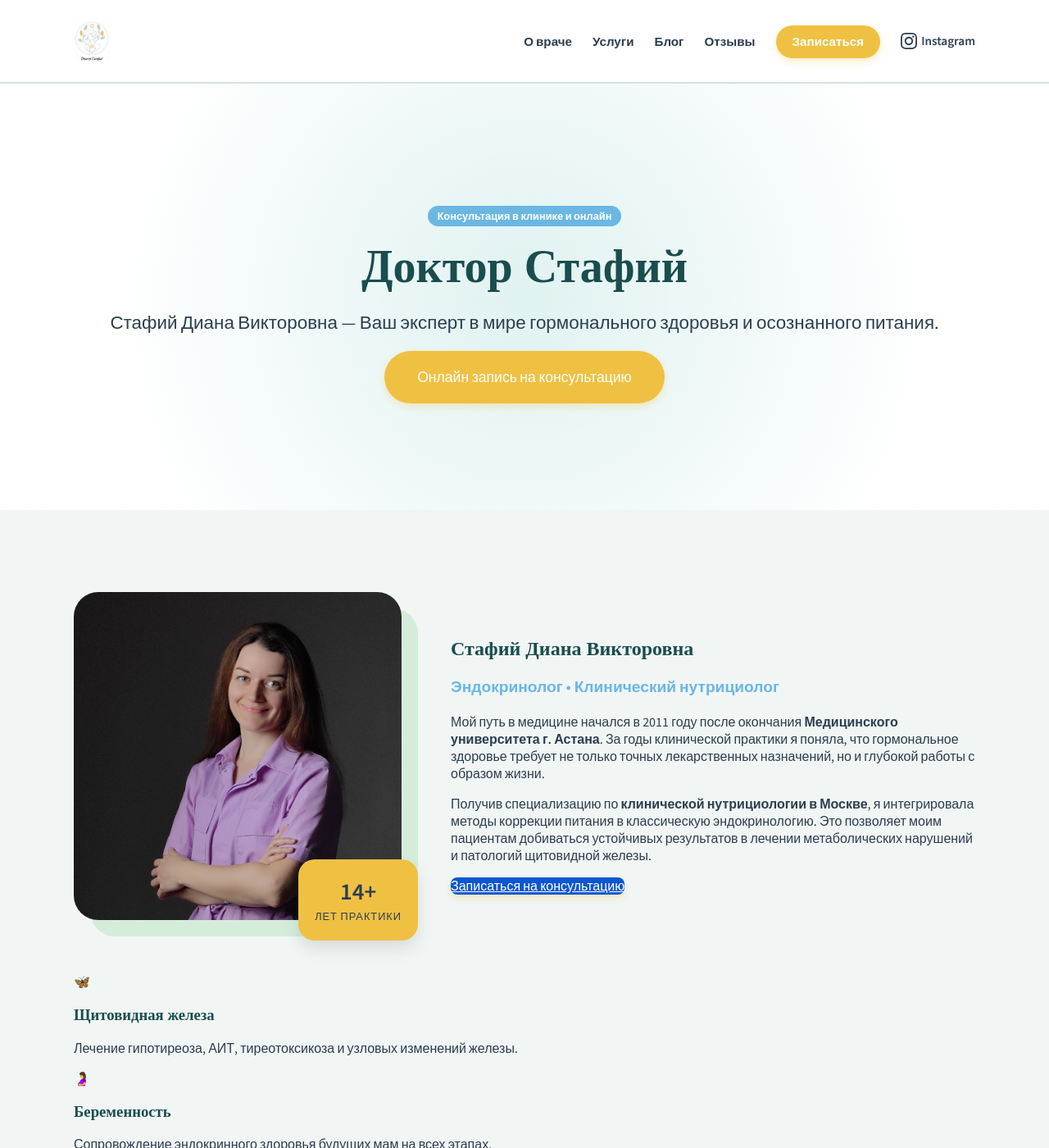
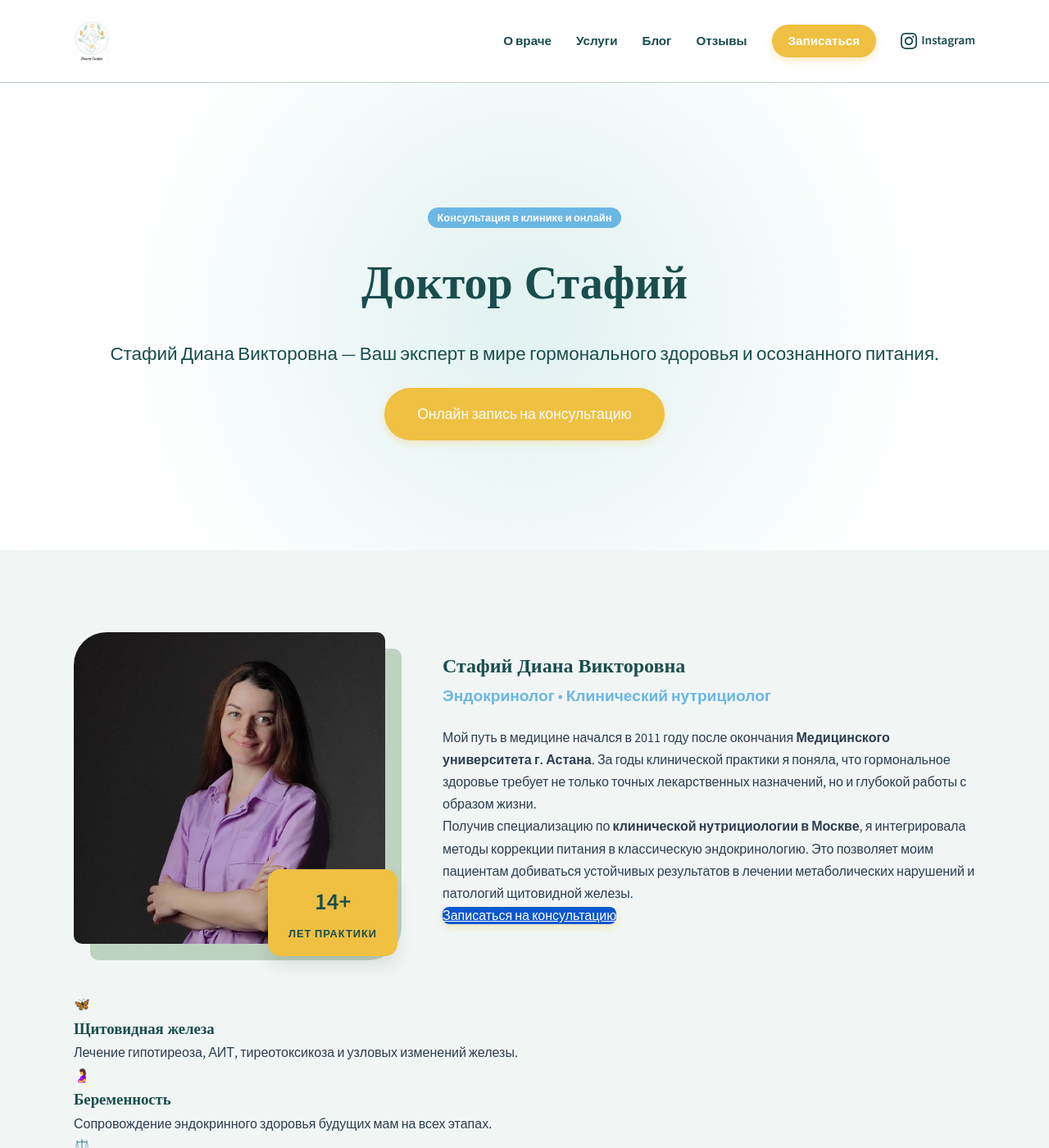
Before and after one commit to gosubv/doctorstafij, a Jekyll site: the page built from index.md, in a window 1280 px wide and 1400 px high. Shown: the whole window at 82% size. Built offline with Jekyll 4.4.1, drawn with Linux system fonts in a browser that asks for light colours.

Commit message:
Update style.css

```diff
--- a/assets/css/style.css
+++ b/assets/css/style.css
@@ -1,86 +1,44 @@
-oot {
-
+root {
     --primary: #1a4d4d;      /* Глубокий сине-зеленый */
-
     --accent: #7fc8b4;       /* Мятный */
-
     --bg-light: #f8faf9;
-
     --font-heading: 'Libre Baskerville', serif;
-
     --font-body: 'Source Sans 3', sans-serif;
-
     --primary-dark: #1a4d4d;
-
     --accent-mint: #7fc8b4;
-
     --text-light: #e0f2f1;
-
-}
-
-
+}
 
 html { scroll-behavior: smooth; } /* Плавный скролл одной строкой */
 
-
-
 body {
-
     font-family: var(--font-body);
-
     margin: 0;
-
     background: linear-gradient(135deg, #ffffff 0%, #f0f7f5 100%);
-
     color: #334e4e;
-
-}
-
-
+}
 
 /* Эффект анимации появления */
-
 section {
-
     opacity: 0;
-
     transform: translateY(30px);
-
     transition: all 0.8s ease-out;
-
     padding: 100px 0;
-
-}
-
-
+}
 
 section.show {
-
     opacity: 1;
-
     transform: translateY(0);
-
-}
-
-
+}
 
 .container { max-width: 1100px; margin: 0 auto; padding: 0 25px; }
 
-
-
 header {
-
     background: rgba(255, 255, 255, 0.95);
-
     backdrop-filter: blur(10px);
-
     position: sticky; top: 0; z-index: 1000;
-
     border-bottom: 1px solid rgba(127, 200, 180, 0.3);
-
-}
-
-
+}
 
 nav { display: flex; justify-content: space-between; align-items: center; height: 80px; }
 
@@ -88,205 +46,104 @@ nav { display: flex; justify-content: space-between; align-items: center; height
 
 .nav-links a { text-decoration: none; color: var(--primary); font-weight: 600; }
 
-
-
 .btn-nav {
-
     background: var(--primary);
-
     color: white !important;
-
     padding: 10px 20px;
-
     border-radius: 5px;
-
-}
-
-
+}
 
 .main-header {
-
     background: rgba(255, 255, 255, 0.95);
-
     backdrop-filter: blur(10px);
-
     position: sticky;
-
     top: 0;
-
     z-index: 1000;
-
     border-bottom: 1px solid var(--accent-light);
-
     padding: 15px 0;
-
-}
-
-
+}
 
 .nav-container {
-
     display: flex;
-
     justify-content: space-between;
-
     align-items: center;
-
-}
-
-
+}
 
 .logo-text {
-
     font-family: var(--font-heading);
-
     font-size: 1.5rem;
-
     font-weight: 700;
-
     color: var(--primary-dark);
-
-}
-
-
+}
 
 .nav-menu {
-
     display: flex;
-
     list-style: none;
-
     gap: 30px;
-
     align-items: center;
-
     margin: 0;
-
-}
-
-
+}
 
 .nav-menu a {
-
     text-decoration: none;
-
     color: var(--primary-dark);
-
     font-weight: 600;
-
     font-size: 0.95rem;
-
     transition: 0.3s;
-
-}
-
-
+}
 
 .nav-menu a:hover {
-
     color: var(--accent-mint);
-
-}
-
-
+}
 
 .btn-appointment {
-
     background: var(--primary-dark);
-
     color: #fff !important;
-
     padding: 10px 20px;
-
     border-radius: 50px;
-
     transition: 0.3s ease;
-
-}
-
-
+}
 
 .btn-appointment:hover {
-
     background: var(--accent-mint);
-
     transform: translateY(-2px);
-
-}
-
-
+}
 
 /* Мобильное меню */
 
 @media (max-width: 768px) {
-
     .nav-menu { display: none; } /* Здесь можно добавить "гамбургер" */
-
-}
-
-
-
-
+}
 
 .hero {
-
     text-align: center;
-
     padding: 150px 0;
-
     background: radial-gradient(circle, #e0f2f1 0%, transparent 70%);
-
-}
-
-
+}
 
 .card-grid {
-
     display: grid;
-
     grid-template-columns: repeat(auto-fit, minmax(280px, 1fr));
-
     gap: 30px;
-
     margin-top: 40px;
-
-}
-
-
+}
 
 .card {
-
     background: white;
-
     padding: 30px;
-
     border-radius: 12px;
-
     box-shadow: 0 10px 30px rgba(26, 77, 77, 0.05);
-
     border-top: 4px solid var(--accent);
-
-}
-
-
+}
 
 .badge-online {
-
     background: var(--accent);
-
     color: white;
-
     padding: 4px 12px;
-
     border-radius: 20px;
-
     font-size: 0.8rem;
-
     font-weight: bold;
-
-}
-
-
+}
 
 .gallery { display: flex; gap: 15px; overflow-x: auto; padding-bottom: 20px; }
 
@@ -294,285 +151,150 @@ nav { display: flex; justify-content: space-between; align-items: center; height
 
 .gallery img:hover { transform: scale(1.05); }
 
-
-
 /* Хак для лайтбокса без JS */
 
 .gallery img:active {
-
     position: fixed; top: 50%; left: 50%; transform: translate(-50%, -50%) scale(3);
-
     z-index: 2000; outline: 1000px solid rgba(0,0,0,0.8);
-
-}
-
-
+}
 
 /* Блок отзывов */
 
 /* Сетка отзывов: по 2 в строке */
 
 .reviews-grid {
-
     display: grid;
-
     grid-template-columns: repeat(2, 1fr); /* Ровно 2 колонки */
-
     gap: 30px;
-
     margin-top: 40px;
-
-}
-
-
+}
 
 .review-card {
-
     background: #ffffff;
-
     padding: 35px;
-
     border-radius: 25px; /* Сильное закругление краев */
-
     box-shadow: 0 10px 25px rgba(26, 77, 77, 0.04);
-
     border: 1px solid var(--accent-light);
-
     transition: transform 0.3s ease, box-shadow 0.3s ease;
-
     display: flex;
-
     flex-direction: column;
-
     position: relative;
-
-}
-
-
+}
 
 .review-card:hover {
-
     transform: translateY(-5px);
-
     box-shadow: 0 15px 35px rgba(26, 77, 77, 0.08);
-
     border-color: var(--accent-mint);
-
-}
-
-
+}
 
 /* Кавычка-декор для стиля */
 
 .review-card::before {
-
     content: "“";
-
     position: absolute;
-
     top: 20px;
-
     right: 30px;
-
     font-size: 5rem;
-
     font-family: var(--font-heading);
-
     color: var(--accent-light);
-
     line-height: 1;
-
     opacity: 0.5;
-
-}
-
-
+}
 
 .review-stars {
-
     color: #fbc02d; /* Золотистый медицинский */
-
     margin-bottom: 15px;
-
     font-size: 1.1rem;
-
-}
-
-
+}
 
 .review-text {
-
     font-size: 1rem;
-
     line-height: 1.6;
-
     color: #4a6363;
-
     margin-bottom: 25px;
-
     flex-grow: 1;
-
     z-index: 1;
-
-}
-
-
+}
 
 .review-info {
-
     display: flex;
-
     align-items: center;
-
     gap: 15px;
-
     border-top: 1px solid #f0f7f5;
-
     padding-top: 20px;
-
-}
-
-
+}
 
 .author-name {
-
     font-family: var(--font-heading);
-
     font-weight: 700;
-
     color: var(--primary-dark);
-
     font-size: 1.05rem;
-
-}
-
-
+}
 
 /* Адаптивность для мобильных */
 
 @media (max-width: 992px) {
-
     .blog-grid { grid-template-columns: 1fr; }
-
     .blog-section { padding: 60px 0; }
-
     .diploma-card {
-
         flex: 0 0 85%; /* На мобильных карточка почти на весь экран */
-
     }
-
     .booking-container iframe {
-
         height: 500px; /* Уменьшаем высоту для мобильных экранов */
-
     }
-
-
-
     #booking {
-
         padding: 60px 0;
-
     }
-
     .reviews-grid {
-
         grid-template-columns: 1fr; /* На смартфонах в одну колонку */
-
     }
-
-}
-
-
-
-
+}
 
 /* Контейнер карусели */
 
 .diploma-carousel {
-
     display: flex;
-
     overflow-x: auto;
-
     scroll-snap-type: x mandatory;
-
     gap: 20px;
-
     padding: 20px 0 40px 0;
-
     scrollbar-width: thin; /* Тонкий скроллбар для Firefox */
-
     scrollbar-color: var(--accent-mint) transparent;
-
-}
-
-
+}
 
 /* Стилизация скроллбара для Chrome/Safari */
 
 .diploma-carousel::-webkit-scrollbar {
-
     height: 6px;
-
 }
 
 .diploma-carousel::-webkit-scrollbar-thumb {
-
     background: var(--accent-mint);
-
     border-radius: 10px;
-
-}
-
-
+}
 
 .diploma-card {
-
     flex: 0 0 300px; /* Фиксированная ширина карточки */
-
     scroll-snap-align: start;
-
     background: white;
-
     border-radius: 15px;
-
     overflow: hidden;
-
     box-shadow: 0 10px 20px rgba(0,0,0,0.05);
-
     border: 1px solid var(--accent-light);
-
     transition: transform 0.3s ease;
-
-}
-
-
+}
 
 .diploma-card:hover {
-
     transform: scale(1.02);
-
-}
-
-
+}
 
 .diploma-image {
-
     width: 100%;
-
     height: 400px;
-
     object-fit: cover;
-
     cursor: zoom-in;
-
     display: block;
-
-}
-
-
+}
 
 /* Лайтбокс при клике (нативный CSS) */
 
@@ -1797,3 +1519,156 @@ section:nth-child(even) {
 
 
 }
+
+/* ПЕРЕМЕННЫЕ */
+:root {
+    --primary: #1a4d4d;      /* Глубокий пастельный зеленый */
+    --accent: #0b57d0;       /* Медицинский синий */
+    --gold: #efc042;         /* Акцентное золото */
+    --bg-light: #f8fafc;     /* Мягкий фон */
+    --pastel-mint: #bed3bf;  /* Дополнительный зеленый */
+    --text-dark: #2c3e50;
+    --white: #ffffff;
+}
+
+/* ОБЩИЕ СТИЛИ */
+* { box-sizing: border-box; margin: 0; padding: 0; }
+html { scroll-behavior: smooth; }
+
+body {
+    font-family: 'Source Sans 3', sans-serif;
+    background-color: var(--bg-light);
+    color: var(--text-dark);
+    line-height: 1.7;
+}
+
+.container { max-width: 1140px; margin: 0 auto; padding: 0 20px; }
+
+/* ШАПКА (Glassmorphism) */
+.main-header {
+    background: rgba(255, 255, 255, 0.9);
+    backdrop-filter: blur(10px);
+    position: sticky;
+    top: 0;
+    z-index: 1000;
+    border-bottom: 1px solid var(--pastel-mint);
+    padding: 10px 0;
+}
+
+.nav-container { display: flex; justify-content: space-between; align-items: center; }
+
+.nav-links { display: flex; list-style: none; gap: 30px; align-items: center; }
+.nav-links a {
+    text-decoration: none;
+    color: var(--primary);
+    font-weight: 600;
+    font-size: 0.95rem;
+    transition: 0.3s;
+}
+.nav-links a:hover { color: var(--accent); }
+
+/* ПЕРВЫЙ ЭКРАН (HERO) */
+.hero-section {
+    padding: 100px 0;
+    background: radial-gradient(circle at top right, #eef7fd 0%, transparent 50%);
+    text-align: center;
+}
+
+.hero-section h1 {
+    font-family: 'Libre Baskerville', serif;
+    font-size: 3.5rem;
+    color: var(--primary);
+    margin-bottom: 20px;
+}
+
+/* БЛОК О ВРАЧЕ (Улучшенный) */
+.about-section { padding: 100px 0; background: var(--white); }
+
+.about-hero {
+    display: flex;
+    align-items: center;
+    gap: 70px;
+}
+
+.about-image { position: relative; flex: 0 0 380px; }
+.doctor-img {
+    width: 100%;
+    border-radius: 40px 10px 40px 10px;
+    box-shadow: 20px 20px 0px var(--pastel-mint);
+    display: block;
+}
+
+.experience-badge {
+    position: absolute;
+    bottom: -15px;
+    right: -15px;
+    background: var(--gold);
+    color: var(--primary);
+    padding: 15px 25px;
+    border-radius: 15px;
+    font-weight: 800;
+    box-shadow: 0 10px 20px rgba(0,0,0,0.1);
+}
+
+/* КАРТОЧКИ УСЛУГ */
+.card-grid {
+    display: grid;
+    grid-template-columns: repeat(auto-fit, minmax(280px, 1fr));
+    gap: 30px;
+    margin-top: 50px;
+}
+
+.card {
+    background: var(--white);
+    padding: 40px;
+    border-radius: 25px;
+    border: 1px solid #edf2f7;
+    transition: all 0.4s cubic-bezier(0.175, 0.885, 0.32, 1.275);
+}
+
+.card:hover {
+    transform: translateY(-10px);
+    border-color: var(--accent);
+    box-shadow: 0 20px 40px rgba(11, 87, 208, 0.05);
+}
+
+/* КНОПКИ */
+.btn-appointment {
+    background: var(--accent) !important;
+    color: var(--white) !important;
+    padding: 14px 30px;
+    border-radius: 50px;
+    text-decoration: none;
+    font-weight: 700;
+    display: inline-block;
+    transition: 0.3s;
+    border: none;
+    cursor: pointer;
+}
+
+.btn-appointment:hover {
+    background: var(--primary) !important;
+    box-shadow: 0 8px 20px rgba(11, 87, 208, 0.3);
+}
+
+/* ФУТЕР (Горизонтальный) */
+.footer-horizontal {
+    background: var(--primary);
+    color: var(--white);
+    padding: 50px 0;
+    margin-top: 100px;
+}
+
+.footer-content {
+    display: flex;
+    justify-content: space-between;
+    align-items: center;
+}
+
+/* МОБИЛЬНОСТЬ */
+@media (max-width: 992px) {
+    .about-hero { flex-direction: column; text-align: center; }
+    .about-image { flex: 0 0 auto; width: 100%; max-width: 320px; }
+    .hero-section h1 { font-size: 2.5rem; }
+    .nav-links { display: none; } /* Нужно добавить мобильное меню позже */
+}
```
